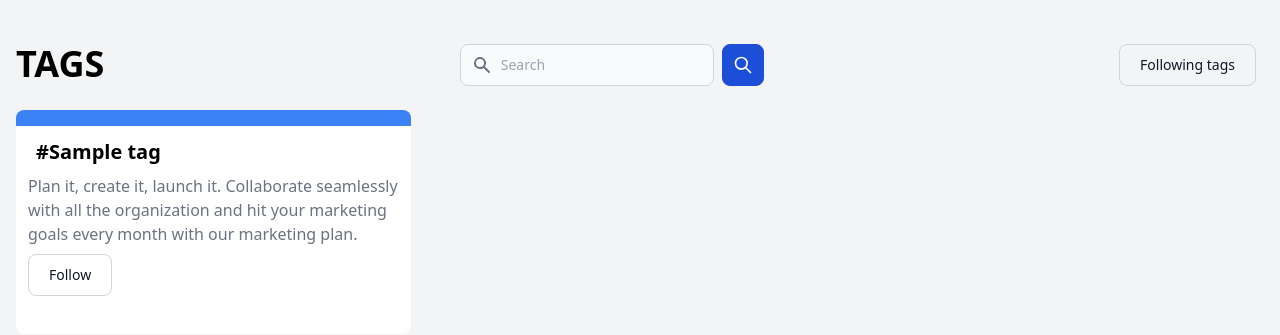
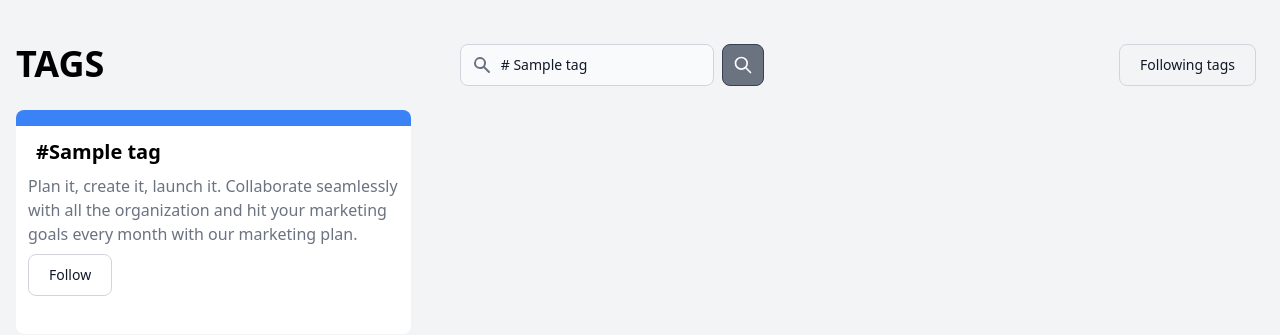
Before and after one commit to AbdulbositGo/DevClone, a Django app: template tag/templates/tags.html in a window 1280 px wide. Shown: the part 38-373 px from the top of the page. Run offline with Django 4.2, Linux system fonts and the light colour scheme; the template is opened without the code that fills it: values that come from a table or form of the project are taken from there, others are empty; tables that the repository leaves empty hold one stand-in row (values such as "Sample post"); some libraries are stand-ins or nearby versions.

Commit message:
search function added for tags

```diff
--- a/post/templates/home.html
+++ b/post/templates/home.html
@@ -12,7 +12,7 @@
                         </svg>
                         <span class="mx-4 font-medium">Home</span>
                     </a>
-                    <a class="flex items-center px-4 py-2 mt-2 text-gray-600 transition-colors duration-300 transform rounded-md dark:text-gray-400 hover:bg-blue-100 dark:hover:bg-gray-800 dark:hover:text-gray-200 hover:text-gray-700" href="#">
+                    <a class="flex items-center px-4 py-2 mt-2 text-gray-600 transition-colors duration-300 transform rounded-md dark:text-gray-400 hover:bg-blue-100 dark:hover:bg-gray-800 dark:hover:text-gray-200 hover:text-gray-700" href="{% url 'tags' %}">
                         <svg xmlns="http://www.w3.org/2000/svg" fill="none" viewBox="0 0 24 24" stroke-width="1.5" stroke="currentColor" class="w-5 h-5">
                           <path stroke-linecap="round" stroke-linejoin="round" d="M9.568 3H5.25A2.25 2.25 0 003 5.25v4.318c0 .597.237 1.17.659 1.591l9.581 9.581c.699.699 1.78.872 2.607.33a18.095 18.095 0 005.223-5.223c.542-.827.369-1.908-.33-2.607L11.16 3.66A2.25 2.25 0 009.568 3z"></path>
                           <path stroke-linecap="round" stroke-linejoin="round" d="M6 6h.008v.008H6V6z"></path>
@@ -98,7 +98,7 @@
                         </svg>
                         <span class="mx-4 font-medium">Home</span>
                     </a>
-                        <a class="flex items-center px-4 py-2 mt-2 text-gray-600 transition-colors duration-300 transform rounded-md dark:text-gray-400 hover:bg-blue-100 dark:hover:bg-gray-800 dark:hover:text-gray-200 hover:text-gray-700" href="#">
+                    <a class="flex items-center px-4 py-2 mt-2 text-gray-600 transition-colors duration-300 transform rounded-md dark:text-gray-400 hover:bg-blue-100 dark:hover:bg-gray-800 dark:hover:text-gray-200 hover:text-gray-700" href="{% url 'tags' %}">
                         <svg xmlns="http://www.w3.org/2000/svg" fill="none" viewBox="0 0 24 24" stroke-width="1.5" stroke="currentColor" class="w-5 h-5">
                           <path stroke-linecap="round" stroke-linejoin="round" d="M9.568 3H5.25A2.25 2.25 0 003 5.25v4.318c0 .597.237 1.17.659 1.591l9.581 9.581c.699.699 1.78.872 2.607.33a18.095 18.095 0 005.223-5.223c.542-.827.369-1.908-.33-2.607L11.16 3.66A2.25 2.25 0 009.568 3z"></path>
                           <path stroke-linecap="round" stroke-linejoin="round" d="M6 6h.008v.008H6V6z"></path>
--- a/tag/templates/tags.html
+++ b/tag/templates/tags.html
@@ -13,15 +13,15 @@ Tags
             <h2 class="text-4xl font-extrabold dark:text-white">TAGS</h2>
           </div>
           <div class="">
-            <form class="flex items-center">
+            <form method="GET" class="flex items-center">
                 <label for="simple-search" class="sr-only">Search</label>
                 <div class="relative w-full">
                     <div class="absolute inset-y-0 left-0 flex items-center pl-3 pointer-events-none">
                         <svg aria-hidden="true" class="w-5 h-5 text-gray-500 dark:text-gray-400" fill="currentColor" viewBox="0 0 20 20" xmlns="http://www.w3.org/2000/svg"><path fill-rule="evenodd" d="M8 4a4 4 0 100 8 4 4 0 000-8zM2 8a6 6 0 1110.89 3.476l4.817 4.817a1 1 0 01-1.414 1.414l-4.816-4.816A6 6 0 012 8z" clip-rule="evenodd"></path></svg>
                     </div>
-                    <input type="text" id="simple-search" class="bg-gray-50 border border-gray-300 text-gray-900 text-sm rounded-lg focus:ring-blue-500 focus:border-blue-500 block w-full pl-10 p-2.5  dark:bg-gray-700 dark:border-gray-600 dark:placeholder-gray-400 dark:text-white dark:focus:ring-blue-500 dark:focus:border-blue-500" placeholder="Search" required>
+                    <input type="text" name="tag" id="simple-search" value="{{ tag }}" class="bg-gray-50 border border-gray-300 text-gray-900 text-sm rounded-lg focus:ring-blue-500 focus:border-blue-500 block w-full pl-10 p-2.5  dark:bg-gray-700 dark:border-gray-600 dark:placeholder-gray-400 dark:text-white dark:focus:ring-blue-500 dark:focus:border-blue-500" placeholder="Search" required>
                 </div>
-                <button type="submit" class="p-2.5 ml-2 text-sm font-medium text-white bg-blue-700 rounded-lg border border-blue-700 hover:bg-blue-800 focus:ring-4 focus:outline-none focus:ring-blue-300 dark:bg-blue-600 dark:hover:bg-blue-700 dark:focus:ring-blue-800">
+                <button type="submit" class="p-2.5 ml-2 text-sm font-medium text-white bg-gray-500 rounded-lg border border-gray-700 hover:bg-blue-800 focus:ring-4 focus:outline-none focus:ring-blue-300 dark:bg-blue-600 dark:hover:bg-blue-700 dark:focus:ring-blue-800">
                     <svg class="w-5 h-5" fill="none" stroke="currentColor" viewBox="0 0 24 24" xmlns="http://www.w3.org/2000/svg"><path stroke-linecap="round" stroke-linejoin="round" stroke-width="2" d="M21 21l-6-6m2-5a7 7 0 11-14 0 7 7 0 0114 0z"></path></svg>
                     <span class="sr-only">Search</span>
                 </button>
--- a/tag/views.py
+++ b/tag/views.py
@@ -9,8 +9,10 @@ from tag.models import Tag
 
 class TagsView(View):
     def get(self, request):
-        tags = Tag.objects.all()
+        tag = request.GET.get('tag') if request.GET.get('tag') else ""
+        tags = Tag.objects.filter(name__icontains=tag)
         context = {
-            'tags': tags
+            'tags': tags,
+            'tag': tag
         }
         return render(request, 'tags.html', context)
```
